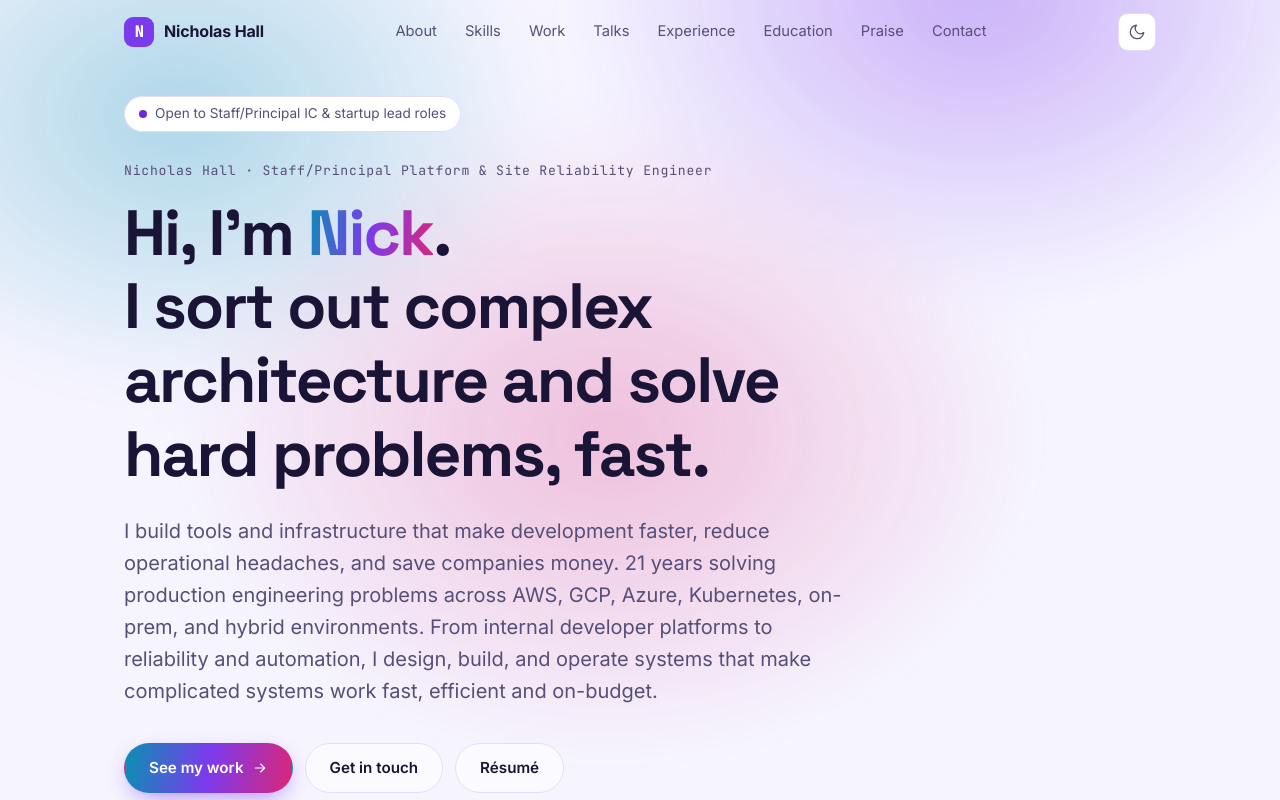
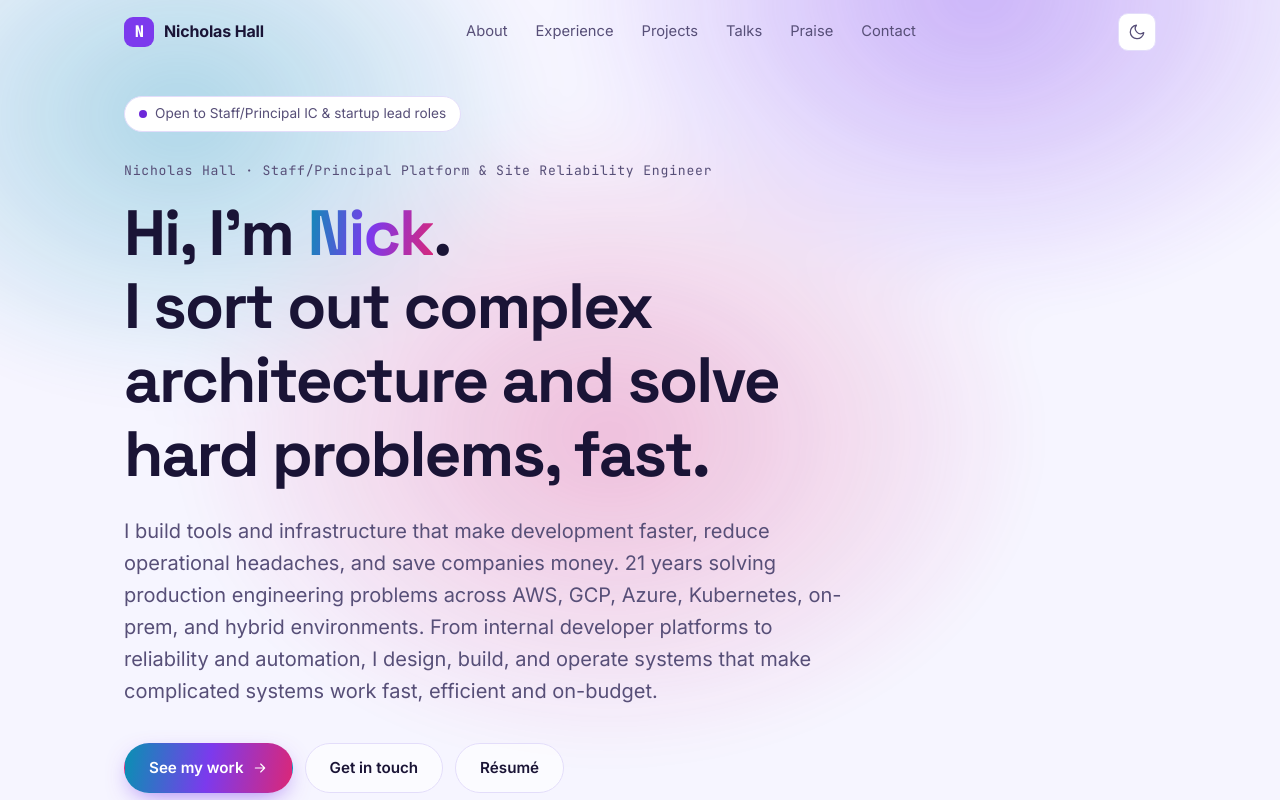
Before and after one commit to nicholas-a-hall/nicholas-a-hall.github.io, a React (Vite) app: page / in a window 1280 px wide. Shown: the top 800 px of the page. Built offline with nearby package versions, Linux system fonts and the light colour scheme.

Commit message:
reorder navbar

```diff
--- a/src/components/Navbar.jsx
+++ b/src/components/Navbar.jsx
@@ -4,11 +4,9 @@ import './Navbar.css'
 
 const LINKS = [
   { href: '#about', label: 'About' },
-  { href: '#skills', label: 'Skills' },
-  { href: '#work', label: 'Work' },
+  { href: '#experience', label: 'Experience' },
+  { href: '#work', label: 'Projects' },
   { href: '#talks', label: 'Talks' },
-  { href: '#experience', label: 'Experience' },
-  { href: '#education', label: 'Education' },
   { href: '#recommendations', label: 'Praise' },
   { href: '#contact', label: 'Contact' },
 ]
```
